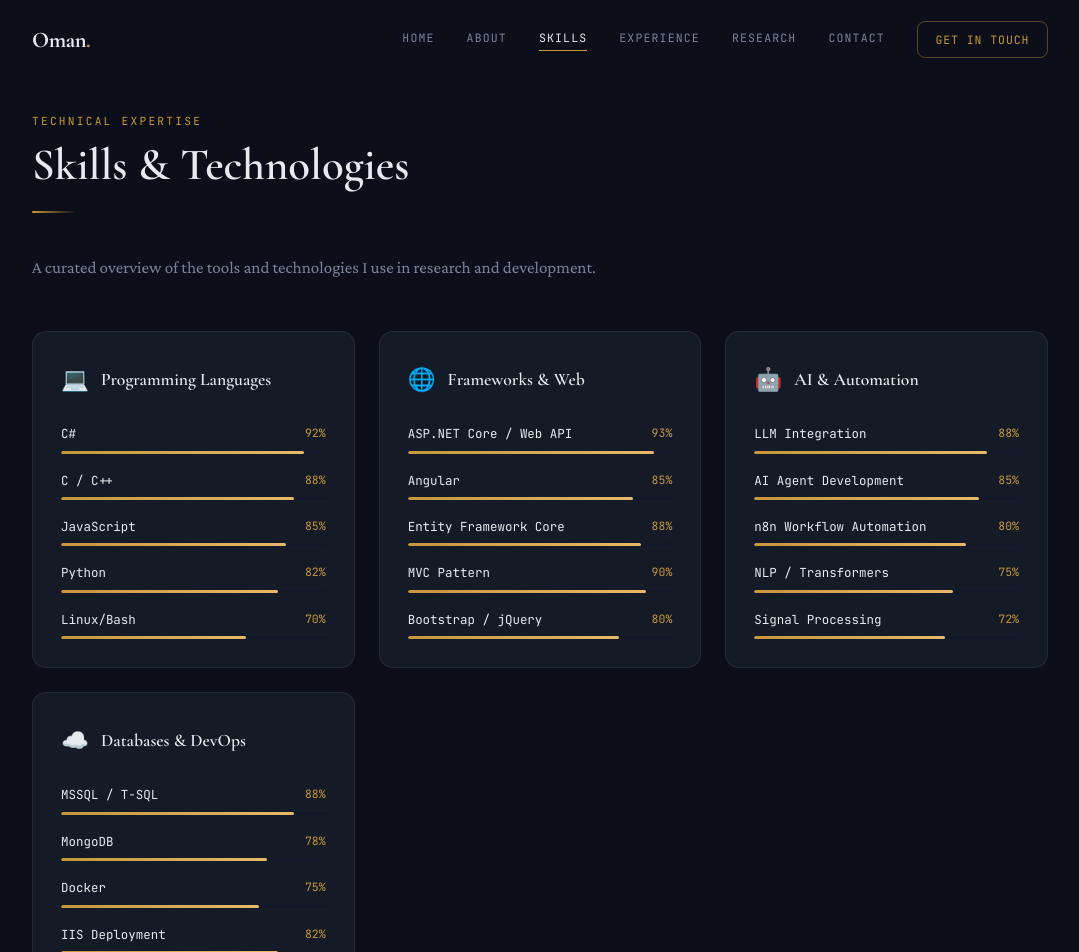
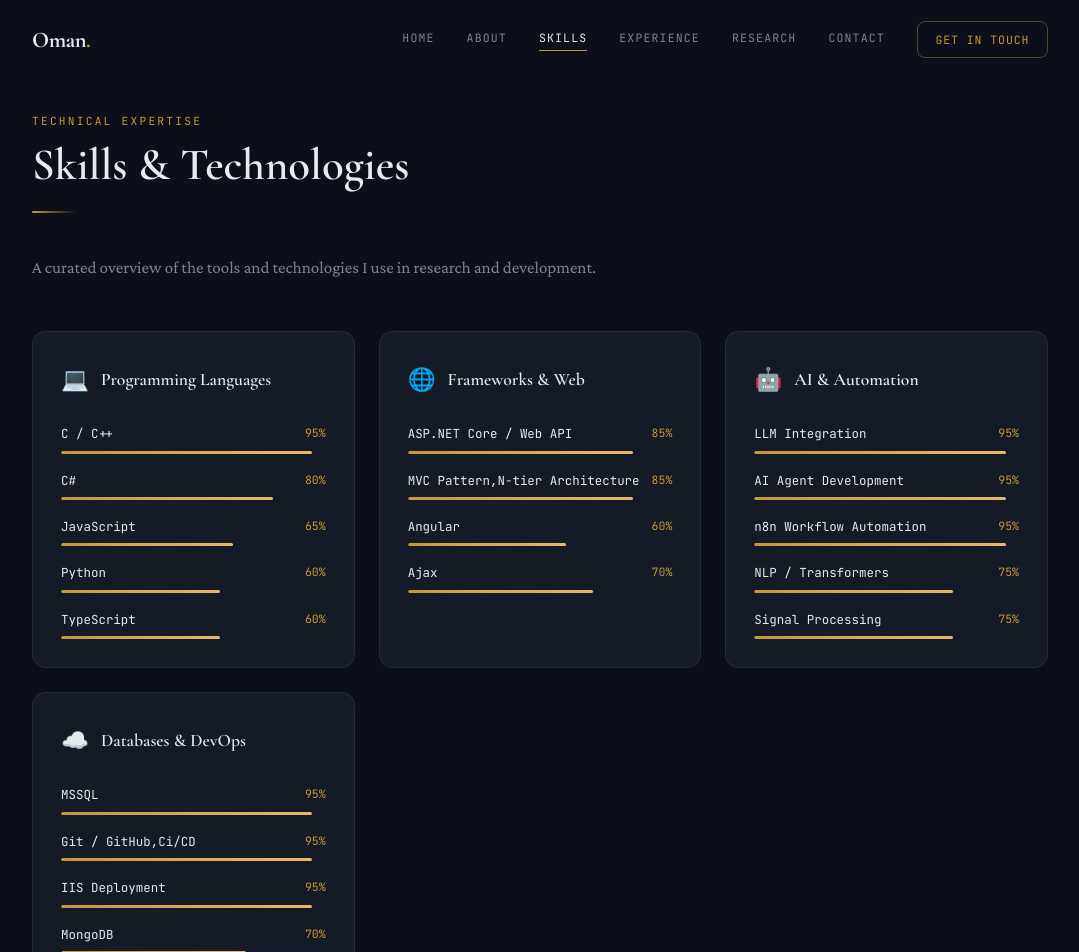
Before and after one commit to mdoman765/oman-portfolio, an Angular app: page /skills in a window 1280 px wide. Shown: the top 952 px of the page, without its empty margins (100-1179 px from the left). Built offline with nearby package versions, Linux system fonts and the light colour scheme; a web font is replaced by a local one.

Commit message:
refactor skills.ts

```diff
--- a/src/app/components/skills/skills.ts
+++ b/src/app/components/skills/skills.ts
@@ -12,44 +12,45 @@ export class Skills {
       name: 'Programming Languages',
       icon: '💻',
       skills: [
-        { name: 'C#',         level: 92 },
-        { name: 'C / C++',    level: 88 },
-        { name: 'JavaScript', level: 85 },
-        { name: 'Python',     level: 82 },
-        { name: 'Linux/Bash', level: 70 },
+        { name: 'C / C++',         level: 95 },
+        { name: 'C#',    level: 80 },
+        { name: 'JavaScript', level: 65 },
+        { name: 'Python',     level: 60 },
+        { name: 'TypeScript', level: 60 },
+
       ]
     },
     {
       name: 'Frameworks & Web',
       icon: '🌐',
       skills: [
-        { name: 'ASP.NET Core / Web API', level: 93 },
-        { name: 'Angular',                level: 85 },
-        { name: 'Entity Framework Core',  level: 88 },
-        { name: 'MVC Pattern',            level: 90 },
-        { name: 'Bootstrap / jQuery',     level: 80 },
+        { name: 'ASP.NET Core / Web API', level: 85 },
+         { name: 'MVC Pattern,N-tier Architecture',            level: 85},
+        { name: 'Angular',                level: 60 },
+        { name: 'Ajax',     level: 70 },
       ]
     },
     {
       name: 'AI & Automation',
       icon: '🤖',
       skills: [
-        { name: 'LLM Integration',        level: 88 },
-        { name: 'AI Agent Development',   level: 85 },
-        { name: 'n8n Workflow Automation',level: 80 },
+        { name: 'LLM Integration',        level: 95 },
+        { name: 'AI Agent Development',   level: 95 },
+        { name: 'n8n Workflow Automation',level: 95 },
         { name: 'NLP / Transformers',     level: 75 },
-        { name: 'Signal Processing',      level: 72 },
+        { name: 'Signal Processing',      level: 75 },
       ]
     },
     {
       name: 'Databases & DevOps',
       icon: '☁️',
       skills: [
-        { name: 'MSSQL / T-SQL',  level: 88 },
-        { name: 'MongoDB',        level: 78 },
-        { name: 'Docker',         level: 75 },
-        { name: 'IIS Deployment', level: 82 },
-        { name: 'Git / GitHub',   level: 90 },
+        { name: 'MSSQL ',  level: 95 },
+          { name: 'Git / GitHub,Ci/CD',   level: 95 },
+        { name: 'IIS Deployment', level: 95 },
+        { name: 'MongoDB',        level: 70 },
+        { name: 'Docker',         level: 65 },
+
       ]
     }
   ];
```
